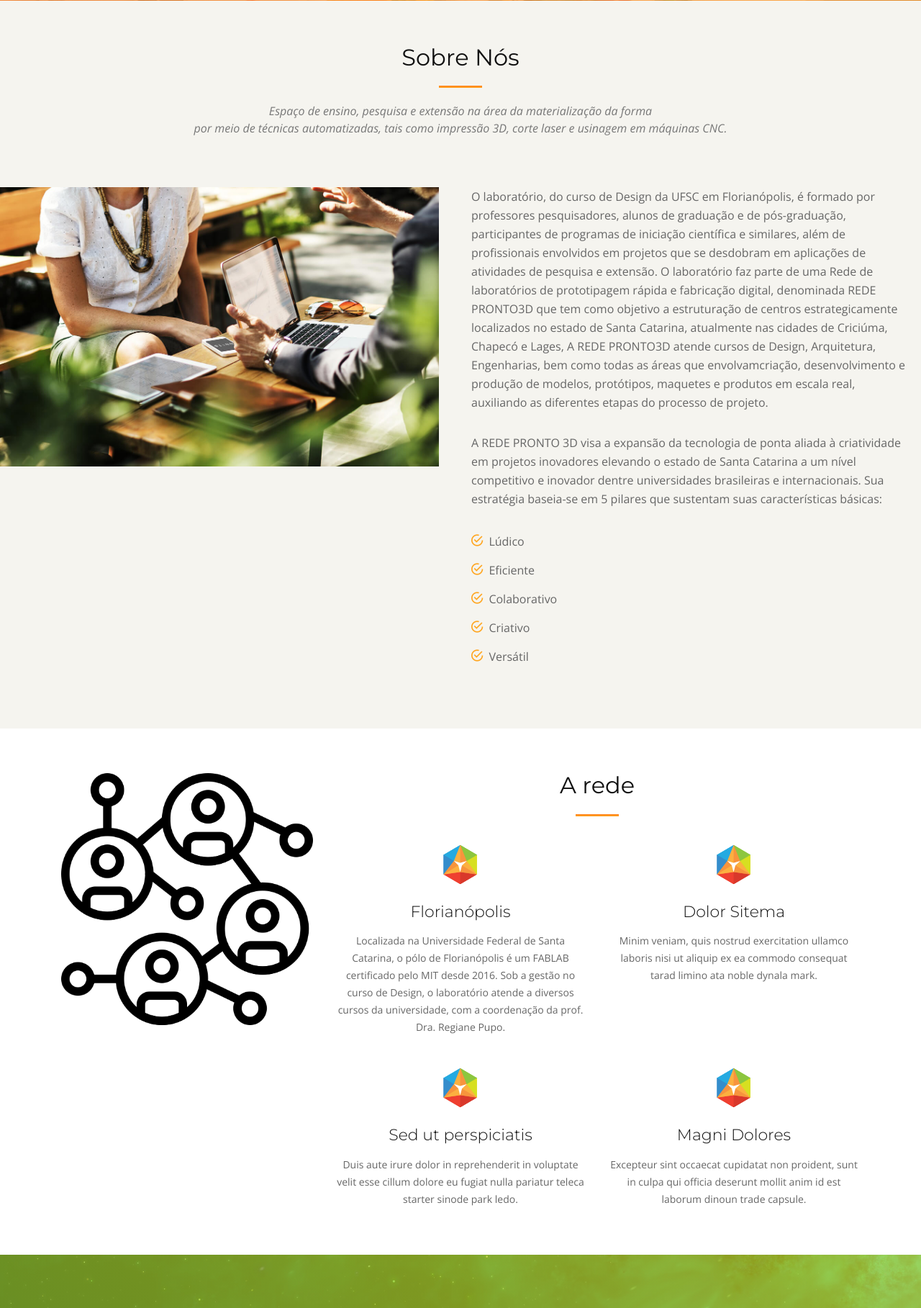
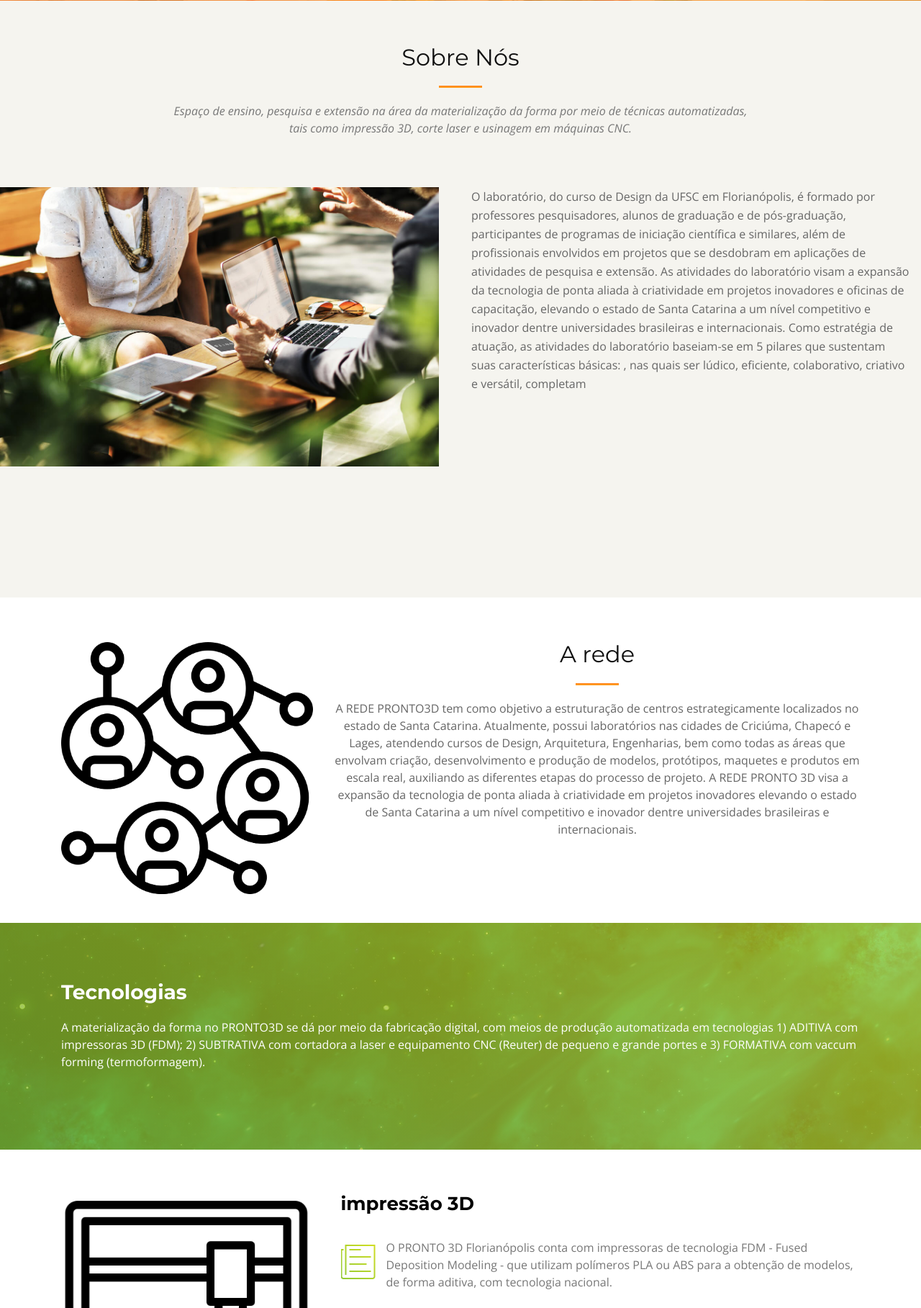
Before and after one commit to ppalves/pronto3d, a PHP site: page / in a window 1280 px wide. Shown: the part 679-2496 px from the top of the page at 72% size. Run offline with PHP 8.4, Linux system fonts and the light colour scheme; some web fonts are replaced.

Commit message:
coisas do front

```diff
--- a/body.php
+++ b/body.php
@@ -82,9 +82,9 @@
           <h3 class="section-title">Sobre Nós</h3>
           <span class="section-divider"></span>
           <p class="section-description">
-              Espaço de ensino, pesquisa e extensão na área da materialização da forma <br>
-              por meio de técnicas automatizadas,
-              tais como impressão 3D, corte laser e usinagem em máquinas CNC.
+          Espaço de ensino, pesquisa e extensão na área da materialização da forma
+por meio de técnicas automatizadas, <br> tais como impressão 3D, corte laser e usinagem em máquinas CNC.
+
           </p>
         </div>
 
@@ -97,15 +97,14 @@
             <!-- <h2>O <b>PRONTO3D - Laboratório de Prototipagem e Novas Tecnologias Orientadas ao 3D</b> - FABLAB</h2>
             <h3>consiste em um espaço de ensino, pesquisa e extensão na área da materialização da forma por meio de técnicas automatizadas, tais como impressão 3D, corte laser e usinagem em máquinas CNC.</h3> -->
             <p>
-                O laboratório, do curso de Design da UFSC em Florianópolis, é formado por professores pesquisadores, alunos de graduação
-                e de pós-graduação, participantes de programas de iniciação científica e similares, além de profissionais envolvidos em
-                projetos que se desdobram em aplicações de atividades de pesquisa e extensão. O laboratório faz parte de uma Rede de laboratórios
-               de prototipagem rápida e fabricação digital, denominada REDE PRONTO3D que tem como objetivo a estruturação de centros estrategicamente
-                localizados no estado de Santa Catarina, atualmente nas cidades de Criciúma, Chapecó e Lages, A REDE PRONTO3D atende cursos de Design,
-               Arquitetura, Engenharias, bem como todas as áreas que envolvamcriação, desenvolvimento e produção de modelos, protótipos, maquetes e
-                produtos em escala real, auxiliando as diferentes etapas do processo de projeto.
+            O laboratório, do curso de Design da UFSC em Florianópolis, é formado por professores pesquisadores, alunos de graduação e de pós-graduação,
+             participantes de programas de iniciação científica e similares, além de profissionais envolvidos em projetos que se desdobram em aplicações
+              de atividades de pesquisa e extensão. As atividades do laboratório visam a expansão da tecnologia de ponta aliada à criatividade em projetos
+               inovadores e oficinas de capacitação, elevando o estado de Santa Catarina a um nível competitivo e inovador dentre universidades brasileiras e internacionais.
+                Como estratégia de atuação, as atividades do laboratório baseiam-se em 5 pilares
+            que sustentam suas características básicas: , nas quais ser lúdico, eficiente, colaborativo, criativo e versátil, completam
             </p>
-            <p>
+            <!-- <p>
                 A REDE PRONTO 3D visa a expansão da tecnologia de ponta aliada à criatividade em projetos inovadores elevando o estado de Santa Catarina
                 a um nível competitivo e inovador dentre universidades brasileiras e internacionais. Sua estratégia baseia-se em 5 pilares que sustentam
                 suas características básicas:
@@ -117,7 +116,7 @@
               <li><i class="ion-android-checkmark-circle"></i> Colaborativo</li>
               <li><i class="ion-android-checkmark-circle"></i> Criativo</li>
               <li><i class="ion-android-checkmark-circle"></i> Versátil</li>
-            </ul>
+            </ul> -->
 
           </div>
         </div>
@@ -146,29 +145,16 @@
 
           <div class="col-lg-8 col-md-7 ">
 
-            <div class="row">
 
-              <div class="col-lg-6 col-md-6 box wow fadeInRight">
-                <div class="icon"><img src="img/logo_pronto/icone_pronto.png" style="height: 100px"></div>
-                <h4 class="title"><a href="">Florianópolis</a></h4>
-                <p class="description">Localizada na Universidade Federal de Santa Catarina, o pólo de Florianópolis é um FABLAB certificado pelo MIT desde 2016. Sob a gestão no curso de Design,
-                   o laboratório atende a diversos cursos da universidade, com a coordenação da prof. Dra. Regiane Pupo.</p>
+              <div class=" box wow fadeInRight">
+
+                <p >A REDE PRONTO3D tem como objetivo a estruturação de centros estrategicamente localizados no estado de Santa Catarina.
+                   Atualmente, possui laboratórios nas cidades de Criciúma, Chapecó e Lages, atendendo cursos de Design, Arquitetura, Engenharias, bem como
+                   todas as áreas que envolvam criação, desenvolvimento e produção de modelos, protótipos, maquetes e produtos em escala real, auxiliando as
+                    diferentes etapas do processo de projeto. A REDE PRONTO 3D visa a expansão da tecnologia de ponta aliada à criatividade em projetos
+                    inovadores elevando o estado de Santa Catarina a um nível competitivo e inovador dentre universidades brasileiras e internacionais.</p>
               </div>
-              <div class="col-lg-6 col-md-6 box wow fadeInRight" data-wow-delay="0.1s">
-                <div class="icon"><img src="img/logo_pronto/icone_pronto.png" style="height: 100px"></div>
-                <h4 class="title"><a href="">Dolor Sitema</a></h4>
-                <p class="description">Minim veniam, quis nostrud exercitation ullamco laboris nisi ut aliquip ex ea commodo consequat tarad limino ata noble dynala mark.</p>
-              </div>
-              <div class="col-lg-6 col-md-6 box wow fadeInRight" data-wow-delay="0.2s">
-                <div class="icon"><img src="img/logo_pronto/icone_pronto.png" style="height: 100px"></div>
-                <h4 class="title"><a href="">Sed ut perspiciatis</a></h4>
-                <p class="description">Duis aute irure dolor in reprehenderit in voluptate velit esse cillum dolore eu fugiat nulla pariatur teleca starter sinode park ledo.</p>
-              </div>
-              <div class="col-lg-6 col-md-6 box wow fadeInRight" data-wow-delay="0.3s">
-                <div class="icon"><img src="img/logo_pronto/icone_pronto.png" style="height: 100px"></div>
-                <h4 class="title"><a href="">Magni Dolores</a></h4>
-                <p class="description">Excepteur sint occaecat cupidatat non proident, sunt in culpa qui officia deserunt mollit anim id est laborum dinoun trade capsule.</p>
-              </div>
+
             </div>
 
           </div>
@@ -185,15 +171,16 @@
     ============================-->
     <section id="call-to-action">
       <div class="container">
-        <div class="row">
-          <div class="col-lg-9 text-center text-lg-left">
+          <div class=" text-center text-lg-left">
             <h3 class="cta-title">Tecnologias</h3>
-            <p class="cta-text"> A materialização da forma se dá por meio da fabricação digital, com meios de produção automatizada em tecnologias aditiva, subtrativa e formativa.
+            <p class="cta-text"> A materialização da forma no PRONTO3D se dá por meio da fabricação digital, com meios de produção automatizada em
+              tecnologias 1) ADITIVA com impressoras 3D (FDM); 2) SUBTRATIVA com cortadora a laser e equipamento CNC (Reuter) de pequeno e grande portes e
+               3) FORMATIVA com vaccum forming (termoformagem).
               </p>
           </div>
-          <div class="col-lg-3 cta-btn-container text-center">
+          <!-- <div class="col-lg-3 cta-btn-container text-center">
             <a class="cta-btn align-middle" href="#">Call To Action</a>
-          </div>
+          </div> -->
         </div>
 
       </div>
@@ -213,11 +200,11 @@
                   <div class="wow fadeInRight">
                     <h2 style="margin-bottom: 2rem">impressão 3D</h2>
                     <i class="ion-ios-paper-outline" class="wow fadeInRight" data-wow-duration="0.5s"></i>
-                    <p class="wow fadeInRight" data-wow-duration="0.5s">O PRONTO 3D Florianópolis conta com 4 impressoras de tecnologia FDM - Fused Deposition Modeling - que utilizam polímeros PLA ou ABS para a obtenção de modelos, de forma aditiva, com tecnologia nacional e estrangeira.</p>
+                    <p class="wow fadeInRight" data-wow-duration="0.5s">O PRONTO 3D Florianópolis conta com impressoras de tecnologia FDM - Fused Deposition Modeling - que utilizam polímeros PLA ou ABS para a obtenção de modelos, de forma aditiva, com tecnologia nacional.</p>
                     <i class="ion-ios-calendar-outline wow fadeInRight" data-wow-delay="0.2s" data-wow-duration="0.5s"></i>
                     <p class="wow fadeInRight" data-wow-delay="0.2s" data-wow-duration="0.5s">Para a utilização dos serviços em impressão 3D, por favor, preencha o cadastro e nossa equipe irá entrar em contato o mais breve possivel.</p>
                     <div class=" cta-btn-container text-center">
-                        <a class="cta-btnn align-middle" href="#">Agende seu horario</a>
+                        <a class="cta-btnn align-middle" href="#">Quero imprimir em 3D</a>
                     </div>
                   </div>
                 </div>
@@ -233,10 +220,15 @@
               <img class="advanced-feature-img-right wow fadeInRight" src="img/icons/pretos/laser.png" width="35%" alt="">
               <div class="wow fadeInLeft">
                 <h2>Corte Laser</h2>
-                <p>O corte laser é a tecnologia subtrativa que corta diversos materiais tais como papel, eva, compensado, papelão, cortiça, tecidos, dentre outros, de diversas espessuras.</p>
-                <p>A utilização deste serviço é feita por meio de agendamento, onde vc terá todas as instruções de uso.</p>
+                <i class="ion-ios-paper-outline" class="wow fadeInLeft" data-wow-duration="0.5s"></i>
+                <p class="wow fadeInLeft" data-wow-duration="0.5s">O corte laser é a tecnologia subtrativa que corta diversos materiais tais como papel, papelão, EVA, compensado, papelão, cortiça, tecidos, dentre outros, com precisão e qualidade, a partir de um desenho digital.</p>
+                <i class="ion-ios-crop wow fadeInLeft mb-0" data-wow-delay="0.2s" data-wow-duration="0.5s"></i>
+                <p class="wow fadeInLeft" data-wow-delay="0.2s" data-wow-duration="0.5s">O equipamento de corte laser do PRONTO3D Florianópolis tem área útil de 85 x 60 cm, com espessuras que variam de acordo com o material.</p>
+                <i class="ion-ios-calendar-outline wow fadeInLeft mb-4" data-wow-delay="0.4s" data-wow-duration="0.5s"></i>
+                <p class="wow fadeInLeft" data-wow-delay="0.4s" data-wow-duration="0.5s">A utilização do serviço de corte laser é feita por meio de agendamento, onde vc terá todas as instruções de uso.</p>
                 <div class=" cta-btn-container text-center float-left">
-                    <a class="cta-btnn align-middle" href="#">Agende seu horario</a>
+                    <a class="cta-btnn align-middle" href="https://www.youtube.com/watch?v=TIDAbrYC1oc">Como preparar seu arquivo</a>
+                    <a class="cta-btnn align-middle" href="#">Agende um horario</a>
                 </div>
               </div>
             </div>
@@ -252,9 +244,14 @@
               <div class="wow fadeInRight">
                 <h2>CNC de grande porte</h2>
                 <i class="ion-ios-paper-outline" class="wow fadeInRight" data-wow-duration="0.5s"></i>
-                <p class="wow fadeInRight" data-wow-duration="0.5s">A CNC - Computer Numeric Control - do PRONTO3D FLorianópolis, tem dimensões 3,00 x 2,00 x 0,15m e é utilizada para a fabricação de elementos de grande porte, tanto de perfilado (corte) quanto de desbaste de material.</p>
+                <p class="wow fadeInRight" data-wow-duration="0.5s">A Reuter CNC - Computer Numeric Control - do PRONTO3D Florianópolis, tem 3 eixos e dimensões 3,00 x 2,00 x 0,15m.
+                É utilizada para a fabricação de elementos de grande porte, tanto de perfilado (corte) quanto de desbaste de material (2.5d).
+                </p>
                 <i class="ion-ios-calendar-outline wow fadeInRight mb-4" data-wow-delay="0.2s" data-wow-duration="0.5s"></i>
-                <p class="wow fadeInRight" data-wow-delay="0.2s" data-wow-duration="0.5s">Utilizando diversos materiais, o uso desta tecnologia depende de consulta ao depto responsável pela execuçao dos processos prévio. Desta forma, para uso deste equipamento, entre em contato através do email <b style="color: rgb(140, 200, 53)">pronto3d@gmail.com</b> e a equipe do PRONTO lhe auxiliará.</p>
+                <p class="wow fadeInRight" data-wow-delay="0.2s" data-wow-duration="0.5s">Para a utilização dos serviços em CNC, por favor, preencha o cadastro e nossa equipe irá entrar em contato o mais breve possível.</p>
+                <div class=" cta-btn-container text-center">
+                        <a class="cta-btnn align-middle" href="#">Serviço de CNC</a>
+                </div>
               </div>
             </div>
           </div>
@@ -268,8 +265,13 @@
               <img class="advanced-feature-img-right wow fadeInRight" src="img/icons/pretos/milling-machine.png" width="35%" alt="">
               <div class="wow fadeInLeft">
                 <h2>CNC milling</h2>
-                <p>O equipamento de milling tem dimensões 203,2mm x 152,4mm x 70mm e é utilizada para pequenos desbastes em diversos materiais.</p>
-                <p>Para uso deste equipamento, entre em contato através do email <b style="color: rgb(140, 200, 53)">pronto3d@gmail.com</b> e a equipe do PRONTO lhe auxiliará.</p>
+                <i class="ion-ios-paper-outline" class="wow fadeInLeft" data-wow-duration="0.5s"></i>
+                <p class="wow fadeInLeft" data-wow-duration="0.5s">O Milling, uma CNC de pequeno porte, tem dimensões 203,2mm x 152,4mm x 70mm e é utilizada para pequenos desbastes em diversos materiais.</p>
+                <i class="ion-ios-calendar-outline wow fadeInLeft mb-4" data-wow-delay="0.2s" data-wow-duration="0.5s"></i>
+                <p class="wow fadeInLeft" data-wow-delay="0.2s" data-wow-duration="0.5s">Para a utilização dos serviços em CNC milling, por favor, preencha o cadastro e nossa equipe irá entrar em contato o mais breve possível.</p>
+                <div class=" cta-btn-container text-center float-left">
+                    <a class="cta-btnn align-middle" href="#">Serviço de Milling</a>
+                </div>
               </div>
             </div>
           </div>
@@ -284,11 +286,12 @@
                 <div class="wow fadeInRight">
                   <h2>Vaccum Forming</h2>
                   <i class="ion-ios-paper-outline" class="wow fadeInRight" data-wow-duration="0.5s"></i>
-                  <p class="wow fadeInRight" data-wow-duration="0.5s">Lorem ipsum dolor sit amet, consectetur adipiscing elit, sed do eiusmod tempor incididunt ut labore et dolore magna aliqua. Ut enim ad minim veniam.</p>
-                  <i class="ion-ios-color-filter-outline wow fadeInRight" data-wow-delay="0.2s" data-wow-duration="0.5s"></i>
-                  <p class="wow fadeInRight" data-wow-delay="0.2s" data-wow-duration="0.5s">Quis nostrud exercitation ullamco laboris nisi ut aliquip ex ea commodo consequat. Duis aute irure dolor in reprehenderit in voluptate velit esse cillum.</p>
-                  <i class="ion-ios-barcode-outline wow fadeInRight" data-wow-delay="0.4" data-wow-duration="0.5s"></i>
-                  <p class="wow fadeInRight" data-wow-delay="0.4s" data-wow-duration="0.5s">Quis nostrud exercitation ullamco laboris nisi ut aliquip ex ea commodo consequat. Duis aute irure dolor in reprehenderit in voluptate velit esse cillum.</p>
+                  <p class="wow fadeInRight" data-wow-duration="0.5s" style="padding-bottom: 10px; padding-top: 10px;">Vaccum Forming é um processo de termo formagem, de conformação de material.  </p>
+                  <i class="ion-ios-calendar-outline wow fadeInRight mb-4" data-wow-delay="0.2s" data-wow-duration="0.5s"></i>
+                  <p class="wow fadeInRight" data-wow-delay="0.2s" data-wow-duration="0.5s">Para a utilização dos serviços em vacum forming, por favor, preencha o cadastro e nossa equipe irá entrar em contato o mais breve possível.</p>
+                  <div class=" cta-btn-container text-center">
+                          <a class="cta-btnn align-middle" href="#">Serviço de Vaccum Forming</a>
+                  </div>
                 </div>
               </div>
             </div>
@@ -304,44 +307,44 @@
       <div class="container">
 
         <div class="section-header">
-          <h3 class="section-title">More Features</h3>
+          <h3 class="section-title">Atividades</h3>
           <span class="section-divider"></span>
-          <p class="section-description">Sed ut perspiciatis unde omnis iste natus error sit voluptatem accusantium doloremque</p>
+          <p class="section-description">As atividades do PRONTO 3D Florianópolis se dividem entre ensino, pesquisa e extensão no âmbito de graduação e pós graduação em diversas esferas do conhecimento. Para maiores informações, entre em contato.</p>
         </div>
 
         <div class="row">
 
-          <div class="col-lg-6">
-            <div class="box wow fadeInLeft">
+          <div class="col-lg-5 box wow fadeInLeft mr-auto ml-auto">
               <div class="icon"><i class="ion-ios-stopwatch-outline"></i></div>
-              <h4 class="title"><a href="">Lorem Ipsum</a></h4>
-              <p class="description">Voluptatum deleniti atque corrupti quos dolores et quas molestias excepturi sint occaecati cupiditate non provident etiro rabeta lingo.</p>
-            </div>
+              <h4 class="title"><a href="">Ensino</a></h4>
+              <p class="description">As dependências do PRONTO3D Florianópolis agregam disciplinas dos cursos de graduação em Design, Design de Produto e Arquitetura
+                , da UFSC, bem como da pós graduação. As aulas, de cunho teórico-prático ou somente prático, utilizam as tecnologias disponíveis do laboratório como
+                 parte do processo de projetos. </p>
           </div>
 
-          <div class="col-lg-6">
-            <div class="box wow fadeInRight">
+          <div class="col-lg-5 box wow fadeInRight ml-auto mr-auto">
               <div class="icon"><i class="ion-ios-bookmarks-outline"></i></div>
-              <h4 class="title"><a href="">Dolor Sitema</a></h4>
-              <p class="description">Minim veniam, quis nostrud exercitation ullamco laboris nisi ut aliquip ex ea commodo consequat tarad limino ata nodera clas.</p>
-            </div>
+              <h4 class="title"><a href="">Pesquisa</a></h4>
+              <p class="description">As pesquisas conduzidas no laboratório são derivadas de projetos PIBIC/PIBIT, Trabalhos finais de graduação, mestrados
+                e doutorados. Reúnem temas que envolvem a fabricação digital em diversas áreas. </p>
           </div>
 
-          <div class="col-lg-6">
-            <div class="box wow fadeInLeft">
-              <div class="icon"><i class="ion-ios-heart-outline"></i></div>
-              <h4 class="title"><a href="">Sed ut perspiciatis</a></h4>
-              <p class="description">Duis aute irure dolor in reprehenderit in voluptate velit esse cillum dolore eu fugiat nulla pariatur trinige zareta lobur trade.</p>
-            </div>
+          <div class="col-lg-5 box wow fadeInLeft ml-auto mr-auto">
+              <div class="icon"><i class="ion-ios-analytics-outline"></i></div>
+              <h4 class="title"><a href="">Extensão</a></h4>
+              <p class="description">As dependências do PRONTO3D Florianópolis oferecem cursos de capacitação,
+                 oficinas e workshops para as comunidades acadêmicas e não acadêmicas com aulas práticas que utilizam
+                  as tecnologias disponíveis do laboratório como parte do processo de projeto. </p>
           </div>
 
-          <div class="col-lg-6">
-            <div class="box wow fadeInRight">
-              <div class="icon"><i class="ion-ios-analytics-outline"></i></div>
-              <h4 class="title"><a href="">Magni Dolores</a></h4>
-              <p class="description">Excepteur sint occaecat cupidatat non proident, sunt in culpa qui officia deserunt mollit anim id est laborum rideta zanox satirente madera</p>
-            </div>
+          <div class="col-lg-5 box wow fadeInRight ml-auto mr-auto">
+              <div class="icon"><i class="ion-ios-heart-outline"></i></div>
+              <h4 class="title"><a href="">Pronto Kids</a></h4>
+              <p class="description">O PRONTOKids é uma atividade direcionada a crianças até 12 anos,
+                com oficinas lúdicas onde a tecnologia é encarada como parte do processo. Geralmente, é
+                a escola que identifica o tema a ser desenvolvido e a equipe do PRONTO3D elabora e conduz as atividades.</p>
           </div>
+
 
         </div>
       </div>
--- a/css/style.css
+++ b/css/style.css
@@ -779,7 +779,6 @@ body.mobile-nav-active #mobile-nav-toggle {
 }
 
 #more-features p {
-  font-size: 14px;
   margin-left: 100px;
   margin-bottom: 0;
   line-height: 24px;
```
